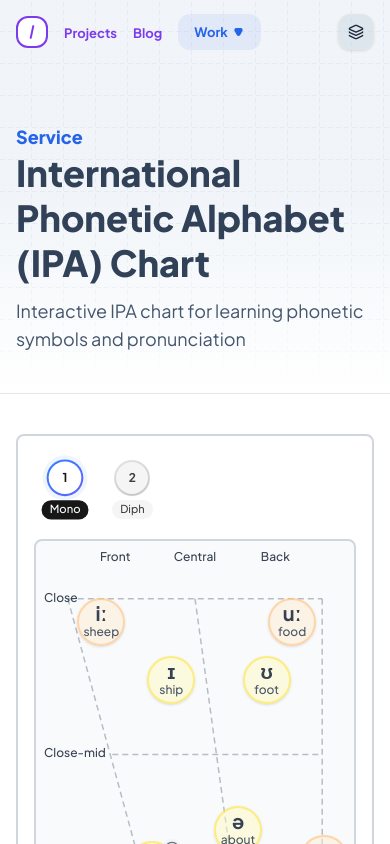
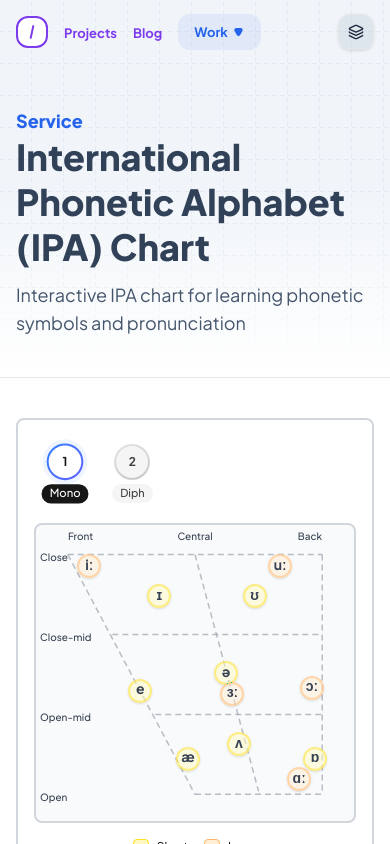
Before and after one commit to thien34/khanh, a Next.js app: page /ipa in a window 390 px wide. Shown: the top 844 px of the page. Built offline with nearby package versions, Linux system fonts and the light colour scheme.

Commit message:
reponsive ipa chart

```diff
--- a/src/components/client/ipa/index.tsx
+++ b/src/components/client/ipa/index.tsx
@@ -30,14 +30,14 @@ export default function IPAChart() {
         {/* Right: Video & Recording */}
         <div className={cn('space-y-6')}>
           {/* Audio Controls & Recording Panel */}
-          <div className={cn('grid grid-cols-1 gap-4', 'sm:grid-cols-3')}>
-            <div className={cn('sm:col-span-1')}>
+          <div className={cn('grid grid-cols-3 gap-4')}>
+            <div className={cn('col-span-1')}>
               <AudioPlayer
                 accent={accent}
                 onAccentChange={setAccent}
               />
             </div>
-            <div className={cn('sm:col-span-2')}>
+            <div className={cn('col-span-2')}>
               <RecordingPanel selectedSound={selectedSound} />
             </div>
           </div>
--- a/src/components/client/ipa/vowels-chart/VowelDot.tsx
+++ b/src/components/client/ipa/vowels-chart/VowelDot.tsx
@@ -52,7 +52,8 @@ export default function VowelDot({ selectedSound, level, accent, onSoundSelect,
         key={sound.symbol}
         onClick={() => playSound(sound)}
         className={cn(
-          'absolute flex size-12 cursor-pointer flex-col items-center justify-center gap-0 rounded-full border-2 p-1 transition-all duration-200',
+          'absolute flex cursor-pointer flex-col items-center justify-center gap-0 rounded-full border-2 p-1 transition-all duration-200',
+          'size-6 sm:size-10 md:size-12',
           getCellColor(sound),
           isSelected && 'scale-105 ring-2 ring-blue-500/50 ring-offset-2',
           isCurrentlyPlaying && 'animate-pulse ring-2 ring-green-500/50'
@@ -62,9 +63,12 @@ export default function VowelDot({ selectedSound, level, accent, onSoundSelect,
           top: `${position.y}%`
         }}
       >
-        <div className={cn('pb-1 text-xl leading-[0.75] font-bold text-gray-700')}>{sound.symbol}</div>
+        <div className={cn('pb-1 !leading-[0.75] font-bold text-gray-700', 'text-sm sm:text-lg md:text-xl')}>
+          {sound.symbol}
+        </div>
+
         {note && (
-          <div className={cn('absolute -top-1 -right-2')}>
+          <div className={cn('absolute -top-1 -right-2 hidden', 'sm:block')}>
             <Tooltip>
               <TooltipTrigger asChild>
                 <div
@@ -85,7 +89,15 @@ export default function VowelDot({ selectedSound, level, accent, onSoundSelect,
             </Tooltip>
           </div>
         )}
-        <div className={cn('w-full truncate text-center text-xs leading-tight text-gray-600')}>{sound.word}</div>
+
+        <div
+          className={cn(
+            'w-full truncate text-center leading-tight text-gray-600',
+            'text-[9px] sm:text-[10px] md:text-xs'
+          )}
+        >
+          {sound.word}
+        </div>
       </Button>
     )
   })
--- a/src/components/client/ipa/vowels-chart/VowelGrid.tsx
+++ b/src/components/client/ipa/vowels-chart/VowelGrid.tsx
@@ -88,19 +88,78 @@ export default function VowelGrid() {
       </svg>
 
       {/* Anatomical labels for mouth cavity */}
-      <div className={cn('absolute top-2 left-16 z-10 text-xs font-medium text-gray-700')}>Front</div>
-      <div className={cn('absolute top-2 right-16 z-10 text-xs font-medium text-gray-700')}>Back</div>
-      <div className={cn('absolute top-2 left-1/2 z-10 -translate-x-1/2 transform text-xs font-medium text-gray-700')}>
+      <div
+        className={cn(
+          'absolute top-2 left-16 z-10 text-xs font-medium text-gray-700',
+          'top-1 sm:top-2 md:top-2',
+          'left-8 sm:left-12 md:left-16',
+          'text-[10px] sm:text-xs md:text-xs'
+        )}
+      >
+        Front
+      </div>
+
+      <div
+        className={cn(
+          'absolute top-2 right-16 z-10 text-xs font-medium text-gray-700',
+          'top-1 sm:top-2 md:top-2',
+          'right-8 sm:right-12 md:right-16',
+          'text-[10px] sm:text-xs md:text-xs'
+        )}
+      >
+        Back
+      </div>
+
+      <div
+        className={cn(
+          'absolute top-2 left-1/2 z-10 -translate-x-1/2 transform text-xs font-medium text-gray-700',
+          'top-1 sm:top-2 md:top-2',
+          'text-[10px] sm:text-xs md:text-xs'
+        )}
+      >
         Central
       </div>
 
       {/* Tongue height and mouth opening labels */}
-      <div className={cn('absolute top-[8.5%] left-2 z-10 transform text-xs font-medium text-gray-700')}>Close</div>
-      <div className={cn('absolute top-[35.5%] left-2 z-10 transform text-xs font-medium text-gray-700')}>
+      <div
+        className={cn(
+          'absolute top-[8.5%] left-2 z-10 transform text-xs font-medium text-gray-700',
+          'left-1 sm:left-1.5 md:left-2',
+          'text-[10px] sm:text-xs md:text-xs'
+        )}
+      >
+        Close
+      </div>
+
+      <div
+        className={cn(
+          'absolute top-[35.5%] left-2 z-10 transform text-xs font-medium text-gray-700',
+          'left-1 sm:left-1.5 md:left-2',
+          'text-[10px] sm:text-xs md:text-xs'
+        )}
+      >
         Close-mid
       </div>
-      <div className={cn('absolute top-[62.5%] left-2 z-10 transform text-xs font-medium text-gray-700')}>Open-mid</div>
-      <div className={cn('absolute top-[89.5%] left-2 z-10 transform text-xs font-medium text-gray-700')}>Open</div>
+
+      <div
+        className={cn(
+          'absolute top-[62.5%] left-2 z-10 transform text-xs font-medium text-gray-700',
+          'left-1 sm:left-1.5 md:left-2',
+          'text-[10px] sm:text-xs md:text-xs'
+        )}
+      >
+        Open-mid
+      </div>
+
+      <div
+        className={cn(
+          'absolute top-[89.5%] left-2 z-10 transform text-xs font-medium text-gray-700',
+          'left-1 sm:left-1.5 md:left-2',
+          'text-[10px] sm:text-xs md:text-xs'
+        )}
+      >
+        Open
+      </div>
     </>
   )
 }
--- a/src/components/client/ipa/vowels-chart/index.tsx
+++ b/src/components/client/ipa/vowels-chart/index.tsx
@@ -31,7 +31,15 @@ export default function VowelTrapezoidal({ sounds, accent, onSoundSelect, select
       />
 
       {/* Trapezoid background */}
-      <div className={cn('relative h-[581px] overflow-hidden rounded-lg border-2 border-gray-300 bg-gray-50')}>
+      <div
+        className={cn(
+          'relative mx-auto w-full max-w-[722px]',
+          'aspect-[1.618/1]',
+          'overflow-hidden rounded-lg border-2 border-gray-300 bg-gray-50',
+          'h-[300px] sm:h-[400px] md:h-[500px] lg:h-[581px]',
+          'min-h-[300px]'
+        )}
+      >
         {/* Grid and labels */}
         <VowelGrid />
 
--- a/src/components/client/layouts/PageHeader.tsx
+++ b/src/components/client/layouts/PageHeader.tsx
@@ -23,8 +23,8 @@ function PageHeader({ title, description, caption = '', headerImage = null }: Re
     <header
       id='page-header'
       className={cn(
-        'background-grid background-grid--fade-out z-[900] mb-10 border-b pt-32 pb-10',
-        'md:mb-0 md:border-none md:pt-40 md:pb-20'
+        'background-grid background-grid--fade-out z-[900] mb-10 border-b pt-28 pb-10',
+        'md:mb-0 md:border-none md:pt-36 md:pb-16'
       )}
     >
       {headerImage && (
```
